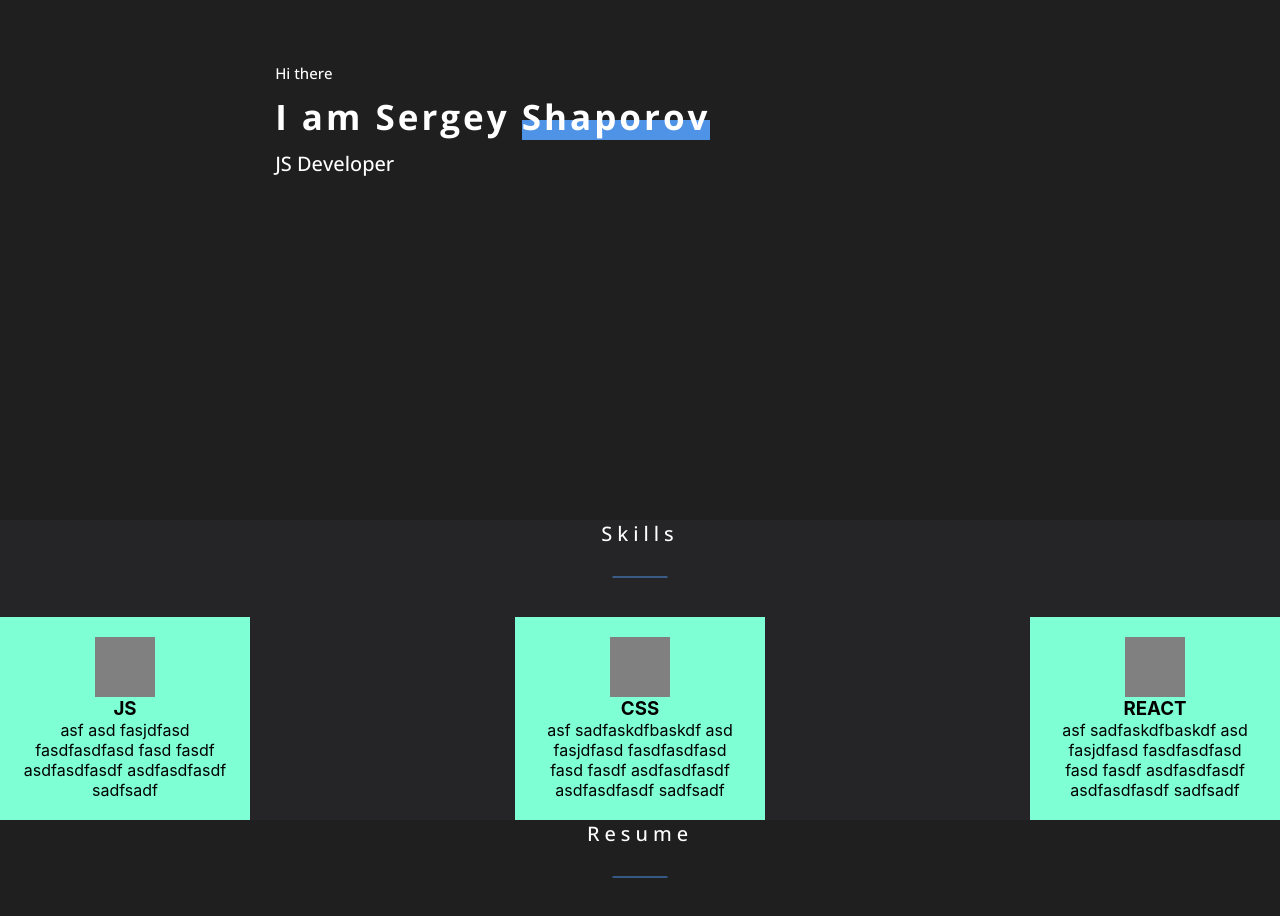
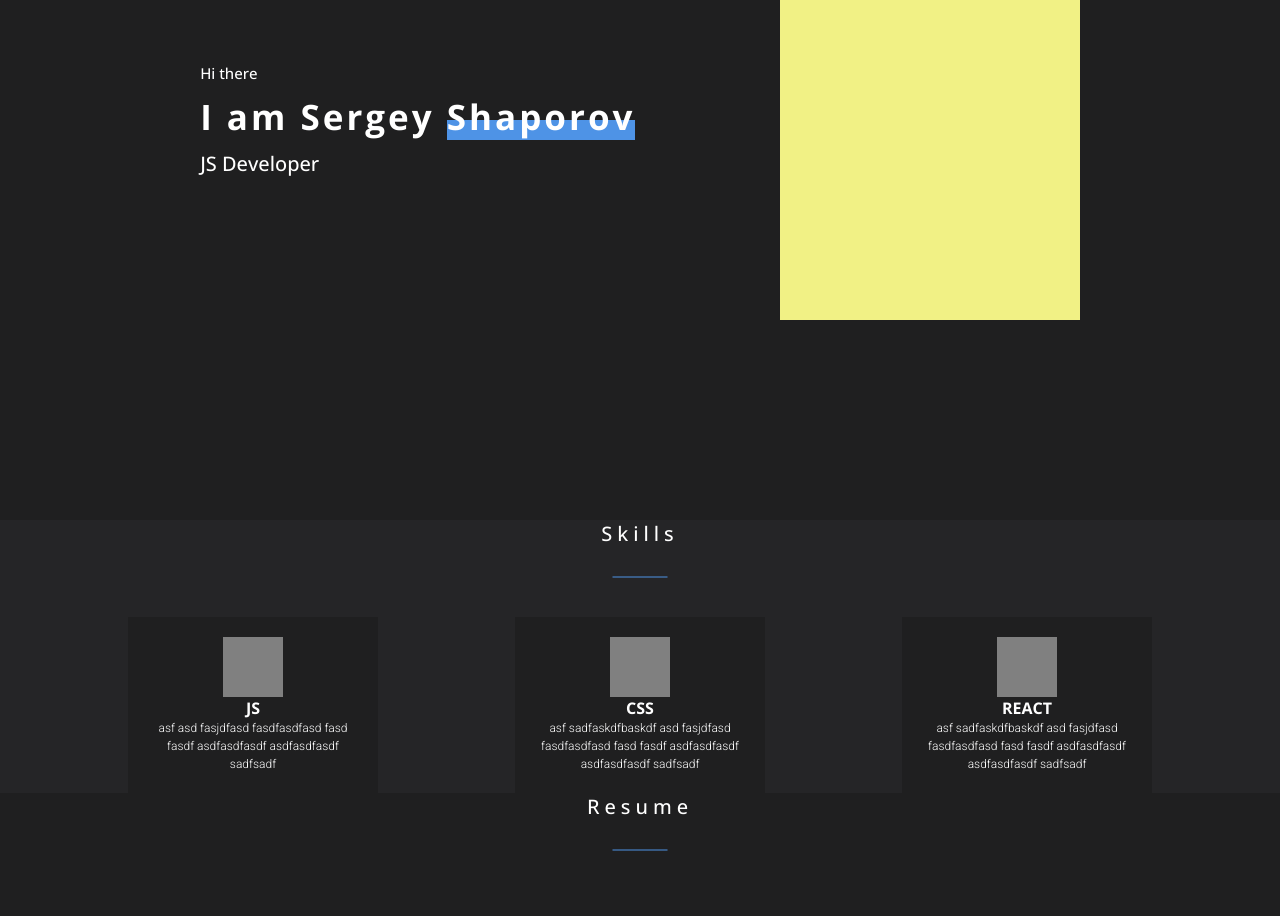
Before and after one commit to sshaporov/portfolio, a React (Create React App) app: page / in a window 1280 px wide. Shown: the part 360-1276 px from the top of the page. Built offline with nearby package versions, Linux system fonts and the light colour scheme.

Commit message:
add mixins to Skills component

```diff
--- a/src/main/Main.module.scss
+++ b/src/main/Main.module.scss
@@ -39,7 +39,7 @@
                 @include text($titleFontFamily, 20px, 500)
             }
         }
-        .photo {
+        .photoContainer {
             width: 300px;
             height: 400px;
             background-color: #f1f185;
--- a/src/skills/Skills.module.scss
+++ b/src/skills/Skills.module.scss
@@ -4,6 +4,7 @@
 .skillsBlock {
     background-color: $bgSecondColor;
     .skillsContainer {
+        @include container();
         @include flex(column, flex-start, center, nowrap);
         .skills {
             width: 100%;
--- a/src/skills/skill/Skill.jsx
+++ b/src/skills/skill/Skill.jsx
@@ -1,14 +1,12 @@
 import React from "react"
-import styles from "./Skill.module.css"
+import styles from "./Skill.module.scss"
 
 function Skill(props) {
     return (
         <div className={styles.skill}>
             <div className={styles.icon}></div>
-            <h3 className={styles.title}>{props.title}</h3>
-            <span className={styles.description}>
-                {props.description}
-            </span>
+            <div className={styles.title}>{props.title}</div>
+            <span className={styles.description}>{props.description}</span>
         </div>
     );
 }
--- a/src/skills/skill/Skill.module.css
+++ /dev/null
@@ -1,15 +0,0 @@
-.skill {
-    width: 250px;
-    background-color: aquamarine;
-    display: flex;
-    flex-direction: column;
-    align-items: center;
-    text-align: center;
-    padding: 20px;
-    /*box-sizing: border-box;*/
-}
-.icon {
-    height: 60px;
-    width: 60px;
-    background-color: gray;
-}
--- /dev/null
+++ b/src/skills/skill/Skill.module.scss
@@ -0,0 +1,22 @@
+@import "../../common/styles/sass/variables";
+@import "../../common/styles/sass/mixins";
+
+.skill {
+    width: 250px;
+    background-color: $bgColor;
+    @include flex(column, center, center, wrap);
+    padding: 20px;
+    .icon {
+        height: 60px;
+        width: 60px;
+        background-color: gray;
+    }
+    .title {
+        @include text($titleFontFamily, 16px, 700)
+    }
+    .description {
+        text-align: center;
+        line-height: 1.5;
+        @include text($textFontFamily, 12px, 300)
+    }
+}
```
